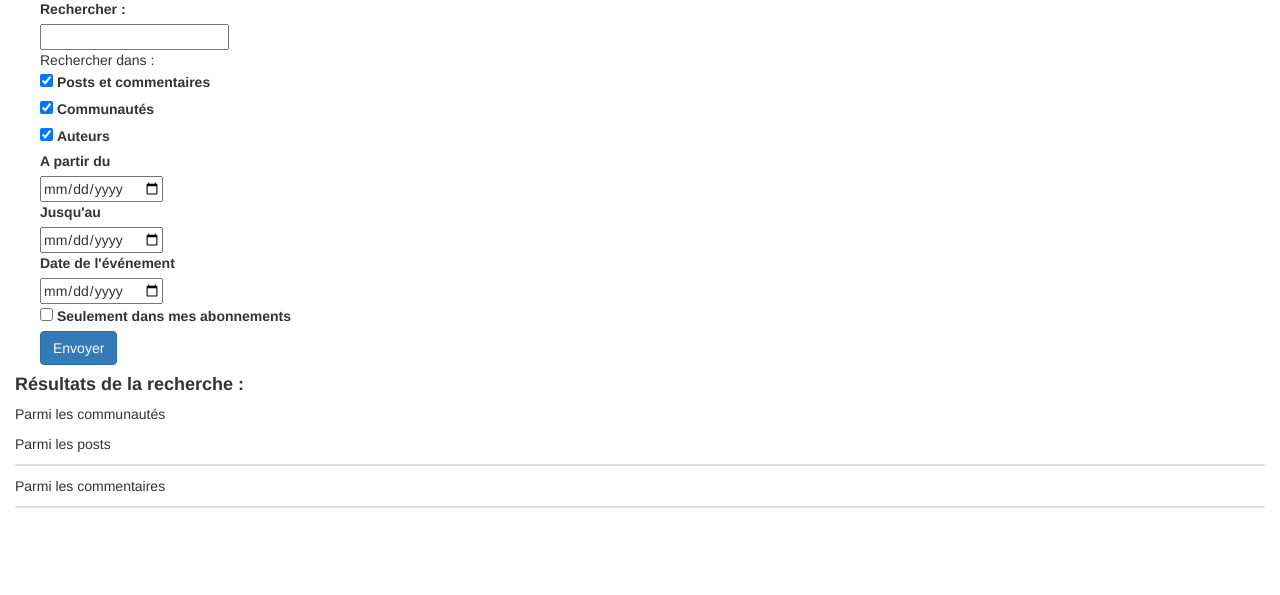
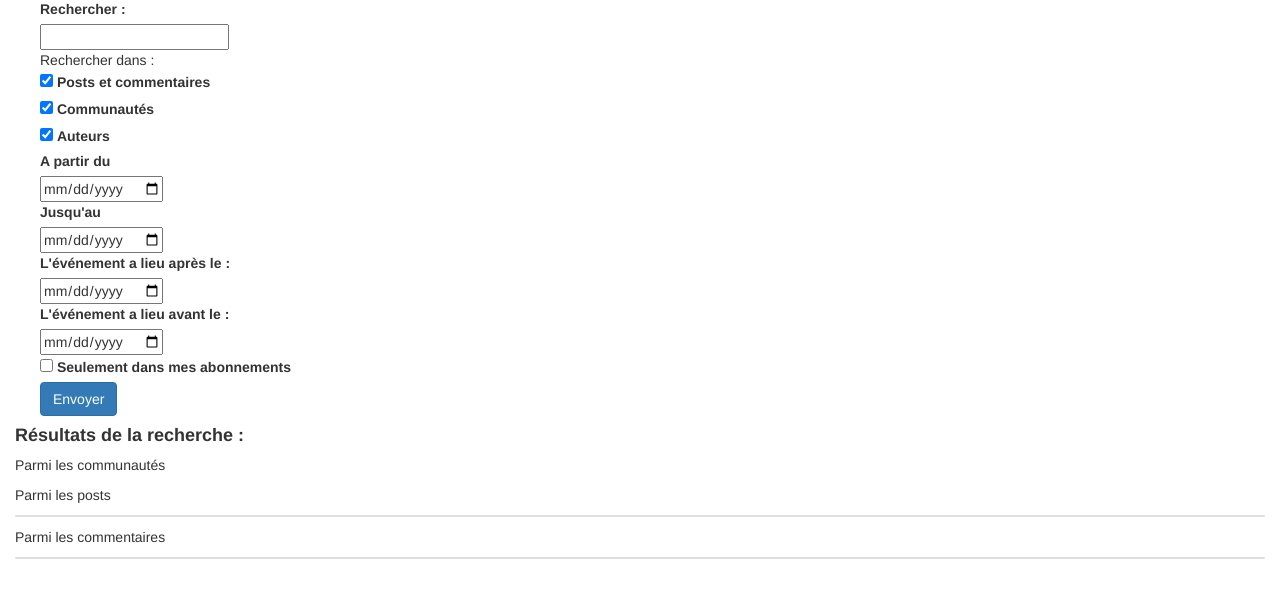
Before and after one commit to Hugo1898/projet, a Django app: page /communitymanager/advanced_search/ in a window 1280 px wide. Shown: the part 144-739 px from the top of the page. Run offline with Django 3.2, Linux system fonts and the light colour scheme; the visitor is signed in with stand-in values (Sample User, id 1); parts of the project's set-up code (start-up, migrations or seed data) failed here and were passed over; some libraries are stand-ins or nearby versions.

Commit message:
corrected filters that did not work

```diff
--- a/communitymanager/forms.py
+++ b/communitymanager/forms.py
@@ -50,7 +50,8 @@ class SearchForm(forms.Form):
     in_authors = forms.BooleanField(required=False)
     start = forms.DateField(required=False)
     end = forms.DateField(required=False)
-    event_date = forms.DateField(required=False)
+    event_date_start = forms.DateField(required=False)
+    event_date_end = forms.DateField(required=False)
     subscribed_only = forms.BooleanField(required=False)
 
 
--- a/communitymanager/templates/communitymanager/search_result.html
+++ b/communitymanager/templates/communitymanager/search_result.html
@@ -19,12 +19,14 @@
         <input type="checkbox" id="in_authors" name="in_authors" checked>
         <label for="vehicle3"> Auteurs</label><br>
         <label for="start">A partir du</label><br>
-        <input type="date" id="start" name="Start date"><br>
+        <input type="date" id="start" name="start"><br>
         <label for="end">Jusqu'au</label><br>
-        <input type="date" id="end" name="End date"><br>
-        <label for="event_date">Date de l'événement</label><br>
-        <input type="date" id="event_date" name="Event date"><br>
-        <input type="checkbox" id="subscribed_only" name="Search only in subscribed Communities">
+        <input type="date" id="end" name="end"><br>
+        <label for="event_date_start">L'événement a lieu après le : </label><br>
+        <input type="date" id="event_date_start" name="event_date_start"><br>
+        <label for="event_date_end">L'événement a lieu avant le : </label><br>
+        <input type="date" id="event_date_end" name="event_date_end"><br>
+        <input type="checkbox" id="subscribed_only" name="subscribed_only">
         <label for="subscribed_only">Seulement dans mes abonnements</label><br>
     <input class="btn btn-primary" type="submit" value="Envoyer"/>
     </form>
--- a/communitymanager/views.py
+++ b/communitymanager/views.py
@@ -51,7 +51,6 @@ def communaute(request, com_id, degre, event):
     com = get_object_or_404(Communaute, pk=com_id)
     user = request.user
 
-
     # Si la communauté est suspendue et que l'user n'est pas superuser, il ne peut pas y accéder
     if com.suspended == 2 and not request.user.is_superuser:
         return redirect("communautes")
@@ -63,8 +62,9 @@ def communaute(request, com_id, degre, event):
         posts = Post.objects.filter(communaute=com_id, visible=True, priorite__degre__gte=degre).order_by('-sticky',
                                                                                                           '-date_creation')
     elif event == 1:
-        posts = Post.objects.filter(communaute=com_id, visible=True, priorite__degre__gte=degre, evenementiel=True).order_by('-sticky',
-                                                                                                          '-date_creation')
+        posts = Post.objects.filter(communaute=com_id, visible=True, priorite__degre__gte=degre,
+                                    evenementiel=True).order_by('-sticky',
+                                                                '-date_creation')
     else:
         posts = Post.objects.filter(communaute=com_id, visible=True, priorite__degre__gte=degre).order_by('-sticky',
                                                                                                           '-date_creation')
@@ -79,7 +79,7 @@ def communaute(request, com_id, degre, event):
             post.lu = True
             post.save()
 
-    #Filtrage de l'affichage des posts selon leur priorité et leur statut d'évènement ou non ; fonctionnalité disponible si l'utilisateur est abonné  :
+    # Filtrage de l'affichage des posts selon leur priorité et leur statut d'évènement ou non ; fonctionnalité disponible si l'utilisateur est abonné  :
 
     if request.user in com.abonnes.all():
 
@@ -91,7 +91,7 @@ def communaute(request, com_id, degre, event):
             if label:
                 priorite = get_object_or_404(Priorite, label=label).degre
             évènement = priorite_form.cleaned_data['évènement']
-            if évènement is True and 'priorite' in locals() :
+            if évènement is True and 'priorite' in locals():
                 return redirect('communaute', com_id, priorite, 1)
             elif évènement is False and 'priorite' in locals():
                 return redirect('communaute', com_id, priorite, 0)
@@ -100,13 +100,13 @@ def communaute(request, com_id, degre, event):
             else:
                 return redirect('communaute', com_id, 0, 0)
 
-
     # Pour vérifier si l'user est un manager
     com.user_is_manager = False
     if request.user in com.managers.all():
         com.user_is_manager = True
 
     return render(request, 'communitymanager/voir_posts.html', locals())
+
 
 @login_required
 def post(request, post_id):
@@ -117,7 +117,7 @@ def post(request, post_id):
         post.lecteurs.add(request.user)
         post.save()
 
-    #Si la communauté est suspendue et que l'user n'est pas superuser, il ne peut pas y accéder
+    # Si la communauté est suspendue et que l'user n'est pas superuser, il ne peut pas y accéder
     if post.communaute.suspended == 2 and not request.user.is_superuser:
         return redirect("communautes")
     # Si la communauté est fermée et que l'auteur n'est ni admin ni superuser
@@ -133,7 +133,6 @@ def post(request, post_id):
         commentaire.post = post
         commentaire.visible = True
         commentaire.save()
-
 
     if request.user in post.communaute.managers.all():
         coments = Commentaire.objects.filter(post=post_id).order_by('date_creation')
@@ -158,11 +157,11 @@ def nouveau_post(request, special_post=0):
         post = form.save(commit=False)
         post.auteur = request.user
 
-        post.visible=True
-        if (special_post==1) and request.user in post.communaute.managers.all():
-            post.sticky=True
-        if (special_post==2) and request.user.is_superuser:
-            post.avertissement=True
+        post.visible = True
+        if (special_post == 1) and request.user in post.communaute.managers.all():
+            post.sticky = True
+        if (special_post == 2) and request.user.is_superuser:
+            post.avertissement = True
 
         if post.communaute.open:
             post.save()
@@ -172,7 +171,7 @@ def nouveau_post(request, special_post=0):
     # Elle doit etre ouverte, non suspendue et il ne doit pas en être banni
     communautes_choices = Communaute.objects.filter(open=True, suspended=0).exclude(banned=request.user)
     # Sauf pour un avertissement qui peut toujours être créé par un administrateur
-    if (special_post==2) and request.user.is_superuser:
+    if (special_post == 2) and request.user.is_superuser:
         communautes_choices = Communaute.objects.all()
 
     return render(request, 'communitymanager/nouveau_post.html', locals())
@@ -185,16 +184,13 @@ def modif_post(request, post_id):
 
     # Si la communauté est suspendue et que l'user n'est pas superuser, il ne peut pas modifier le post
 
-
-    if (post.communaute.suspended == (2 or 1) ) and not request.user.is_superuser:
+    if (post.communaute.suspended == (2 or 1)) and not request.user.is_superuser:
         return redirect("communautes")
     # Si la communauté est fermee et que l'user n'est pas manager, il ne peut pas modifier le post
     if not post.communaute.open and not request.user in post.communaute.managers.all():
         return redirect("communautes")
     # Si l'user est banni de la communaute
     if request.user in post.communaute.banned.all():
-
-
         return redirect("communautes")
 
     form = PostForm(request.POST or None, instance=post)
@@ -258,7 +254,6 @@ def delete_communaute(request, communaute_id):
     return redirect('communautes')
 
 
-
 @login_required
 def open_close_communaute(request, communaute_id):
     """Commande pour l'ouverture/fermeture d'une communaute si l'user est bien manager"""
@@ -272,12 +267,13 @@ def open_close_communaute(request, communaute_id):
         communaute.save()
     return redirect('communautes')
 
+
 @login_required
 def suspend_communaute(request, com_id, action):
     """Commande pour la suspension d'une communaute si l'user est bien admin ie superuser"""
 
     communaute = get_object_or_404(Communaute, pk=com_id)
-    if request.user.is_superuser and (action in {0,1,2}):
+    if request.user.is_superuser and (action in {0, 1, 2}):
         communaute.suspended = action
         communaute.save()
     return redirect('communautes')
@@ -289,11 +285,10 @@ def delete_post(request, post_id):
     post = get_object_or_404(Post, pk=post_id)
     com_id = post.communaute.id
 
-
     if request.user not in post.communaute.banned.all():
-        if (not post.avertissement and request.user in post.communaute.managers.all()) or (post.avertissement and request.user.is_superuser):
+        if (not post.avertissement and request.user in post.communaute.managers.all()) or (
+                post.avertissement and request.user.is_superuser):
             post.delete()
-
 
     return redirect('communaute', com_id=com_id)
 
@@ -303,13 +298,13 @@ def visibility_post(request, post_id):
     """Commande pour le changement de statut de visibilité d'un post"""
     post = get_object_or_404(Post, pk=post_id)
 
-
     if request.user not in post.communaute.banned.all():
-        if (not post.avertissement and request.user in post.communaute.managers.all()) or (post.avertissement and request.user.is_superuser):
+        if (not post.avertissement and request.user in post.communaute.managers.all()) or (
+                post.avertissement and request.user.is_superuser):
             if (post.visible):
-                post.visible=False
+                post.visible = False
             elif (not post.visible):
-                post.visible=True
+                post.visible = True
             post.save()
     return redirect('communaute', com_id=post.communaute.id)
 
@@ -322,12 +317,11 @@ def sticky_modify_post(request, post_id):
     if request.user not in post.communaute.banned.all():
         if not post.avertissement and request.user in post.communaute.managers.all():
             if (post.sticky):
-                post.sticky=False
+                post.sticky = False
             elif (not post.sticky):
-                post.sticky=True
+                post.sticky = True
             post.save()
     return redirect('communaute', com_id=post.communaute.id)
-
 
 
 @login_required
@@ -341,8 +335,6 @@ def visibility_comment(request, commentaire_id):
             commentaire.visible = True
         commentaire.save()
     return redirect('post', post_id=commentaire.post.id)
-
-
 
 
 def signup(request):
@@ -418,7 +410,8 @@ def advanced_search(request):
             in_posts = form.cleaned_data['in_posts']
             in_communities = form.cleaned_data['in_communities']
             in_authors = form.cleaned_data['in_authors']
-            event_date = form.cleaned_data['event_date']
+            event_date_start = form.cleaned_data['event_date_start']
+            event_date_end = form.cleaned_data['event_date_end']
             subscribed_only = form.cleaned_data['subscribed_only']
             if in_communities:
                 communities = Communaute.objects.filter(Q(nom__contains=content) | Q(description__contains=content))
@@ -453,23 +446,26 @@ def advanced_search(request):
 
             # creation date filters
             if start:
-                start = form.cleaned_data['start']
-                posts = Post.objects.filter(date_creation__gt=start)
-                comments = Commentaire.objects.filter(date_creation__gt=start)
+                communities = Communaute.objects.none()
+                posts = posts.filter(date_creation__gt=start)
+                comments = comments.filter(date_creation__gt=start)
             if end:
-                end = form.cleaned_data['end']
-                posts = Post.objects.filter(post__date_creation__lt=end)
-                comments = Commentaire.objects.filter(date_creation__lt=end)
-            if event_date:
-                posts = Post.objects.filter(Q(evenementiel=True) & Q(date_evenement__day=event_date))
+                communities = Communaute.objects.none()
+                posts = posts.filter(date_creation__lt=end)
+                comments = comments.filter(date_creation__lt=end)
+            if event_date_start:
+                communities = Communaute.objects.none()
+                posts = posts.filter(Q(evenementiel=True) & Q(date_evenement__gt=event_date_start))
+                comments = comments.none()
+            if event_date_end:
+                communities = Communaute.objects.none()
+                posts = posts.filter(Q(evenementiel=True) & Q(date_evenement__lt=event_date_end))
+                comments = comments.none()
             # search only in subscribed communities
             if subscribed_only:
-                communities = Communaute.objects.filter(abonnes__communautes__abonnes__contains=request.user)
-                posts = Post.objects.filter(communaute__abonnes__post__contains=request.user)
-                comments = Commentaire.objects.filter(communaute__abonnes__post__commentaire__contains=request.user)
+                communities = communities.filter(abonnes=request.user)
+                posts = posts.filter(communaute__abonnes=request.user)
+                comments = comments.filter(post__communaute__abonnes=request.user)
             return render(request, 'communitymanager/search_result.html', locals())
-        else:
-            print(form.errors)
-
 
     return render(request, 'communitymanager/search_result.html')
```
Also changed, not shown: communitymanager/migrations/0019_merge_20210602_1145.py (added).
